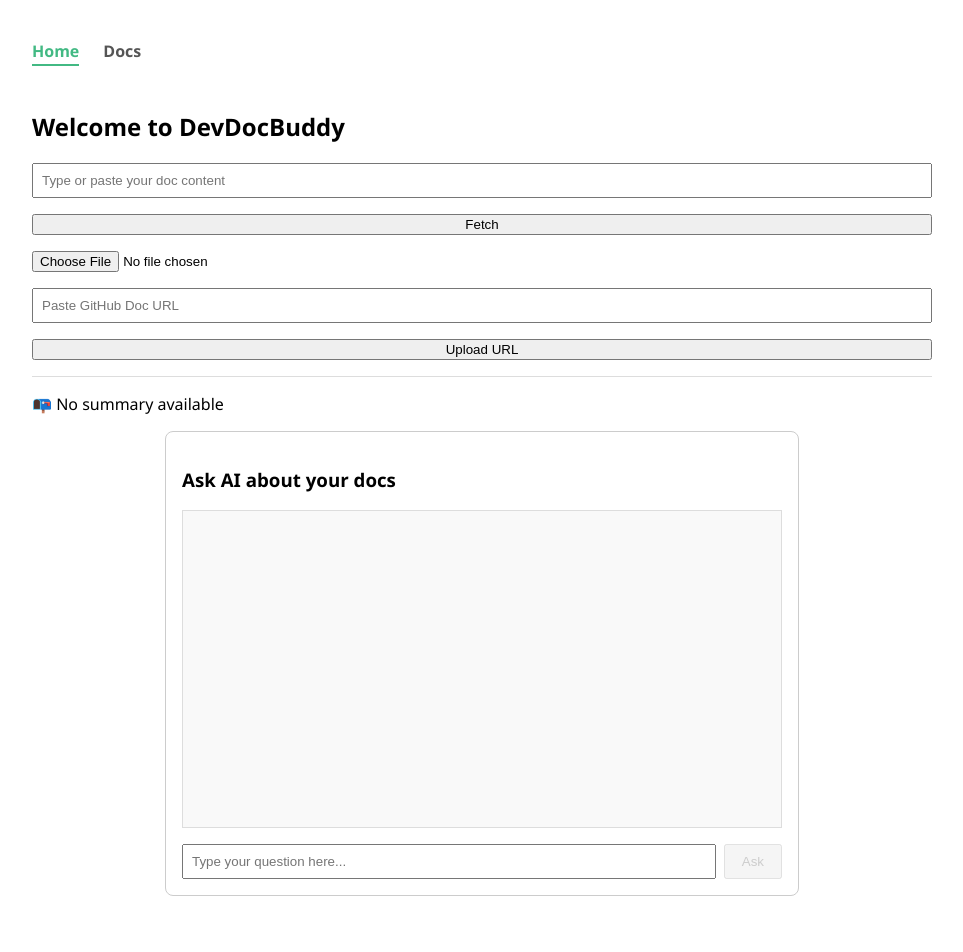
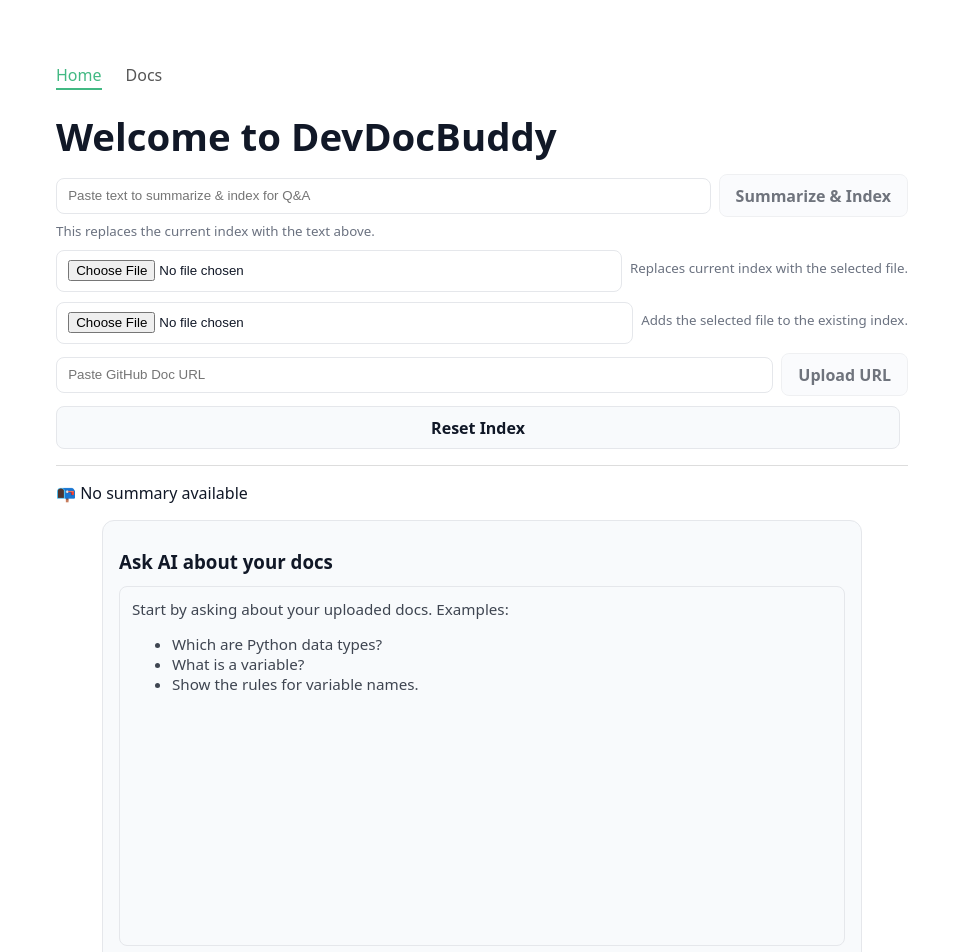
Before and after one commit to parthu34/DevDocBuddy, a Vue app in the folder frontend/: page / in a window 1280 px wide. Shown: the top 952 px of the page, without its empty margins (158-1121 px from the left). Built offline with nearby package versions, Linux system fonts and the light colour scheme.

Commit message:
Improved Frontend and upadted bit in backend

```diff
--- a/frontend/src/App.vue
+++ b/frontend/src/App.vue
@@ -18,49 +18,14 @@
 </template>
 
 <script setup>
-// No extra script logic here as router & pinia are initialized in main.js
 </script>
 
 <style scoped>
-.app-container {
-  max-width: 900px;
-  margin: 0 auto;
-  padding: 2rem;
-  font-family: 'Segoe UI', Tahoma, Geneva, Verdana, sans-serif;
-  display: flex;
-  flex-direction: column;
-  min-height: 100vh;
-}
-
-header {
-  margin-bottom: 1.5rem;
-}
-
-nav {
-  display: flex;
-  gap: 1.5rem;
-  font-weight: bold;
-}
-
-.nav-link {
-  text-decoration: none;
-  color: #555;
-}
-
-.nav-link.active {
-  color: #42b983; /* Vue green */
-  border-bottom: 2px solid #42b983;
-  padding-bottom: 2px;
-}
-
-main {
-  flex-grow: 1;
-}
-
-footer {
-  text-align: center;
-  margin-top: 3rem;
-  color: #888;
-  font-size: 0.9rem;
-}
+.app-container { max-width: 960px; margin: 0 auto; padding: 2rem; display: flex; flex-direction: column; min-height: 100vh; }
+header { margin-bottom: 1.5rem; }
+nav { display: flex; gap: 1.5rem; font-weight: bold; }
+.nav-link { text-decoration: none; color: #555; }
+.nav-link.active { color: #42b983; border-bottom: 2px solid #42b983; padding-bottom: 2px; }
+main { flex: 1; text-align: left; }
+footer { text-align: center; margin-top: 3rem; color: #888; font-size: .9rem; }
 </style>
--- /dev/null
+++ b/frontend/src/api/index.js
@@ -0,0 +1,47 @@
+import axios from 'axios'
+
+const api = axios.create({
+  baseURL: import.meta.env.VITE_API_BASE || '',
+  timeout: 30000,
+})
+
+export async function summarize({ query, index = true, mode = 'replace', title = 'Manual Text' }) {
+  const { data } = await api.post('/api/summarize', { query, index, mode, title })
+  return data
+}
+
+export async function uploadFile(file) {
+  const fd = new FormData()
+  fd.append('file', file)
+  const { data } = await api.post('/api/upload', fd)
+  return data
+}
+
+export async function addDocument(file) {
+  const fd = new FormData()
+  fd.append('file', file)
+  const { data } = await api.post('/api/add-doc', fd)
+  return data
+}
+
+export async function uploadFromURL(url) {
+  const fd = new FormData()
+  fd.append('url', url)
+  const { data } = await api.post('/api/upload-url', fd)
+  return data
+}
+
+export async function resetEmbeddings() {
+  const { data } = await api.post('/api/reset')
+  return data
+}
+
+export async function askQA({ question, top_k = 8 }) {
+  const fd = new FormData()
+  fd.append('question', question)
+  fd.append('top_k', String(top_k))
+  const { data } = await api.post('/api/ask', fd)
+  return data
+}
+
+export default api
--- a/frontend/src/components/DocInput.vue
+++ b/frontend/src/components/DocInput.vue
@@ -1,59 +1,69 @@
 <template>
   <div class="input-area">
-    <!-- Existing Text Input -->
+    <!-- Summarize & Index typed text -->
+    <div class="row">
       <input
         v-model="store.query"
-      placeholder="Type or paste your doc content"
+        placeholder="Paste text to summarize & index for Q&A"
         class="input"
       />
-    <button @click="store.fetchSummary" :disabled="store.loading">
-      {{ store.loading ? 'Fetching...' : 'Fetch' }}
+      <button @click="store.fetchSummary" :disabled="store.loading || !store.query.trim()">
+        {{ store.loading ? 'Working…' : 'Summarize & Index' }}
       </button>
+    </div>
+    <small class="hint">This replaces the current index with the text above.</small>
 
-    <!-- File Upload -->
-    <input type="file" @change="handleFileUpload" />
+    <!-- Upload new document (rebuild index) -->
+    <div class="row">
+      <input type="file" @change="onUpload" />
+      <small class="hint">Replaces current index with the selected file.</small>
+    </div>
+
+    <!-- Add document (incremental) -->
+    <div class="row">
+      <input type="file" @change="onAddDoc" />
+      <small class="hint">Adds the selected file to the existing index.</small>
+    </div>
 
     <!-- GitHub URL -->
-    <input
-      v-model="urlInput"
-      placeholder="Paste GitHub Doc URL"
-      class="input"
-    />
-    <button @click="uploadFromURL" :disabled="store.loading">
-      {{ store.loading ? 'Uploading...' : 'Upload URL' }}
+    <div class="row">
+      <input v-model="store.url" placeholder="Paste GitHub Doc URL" class="input" />
+      <button @click="uploadFromURL" :disabled="store.loading || !store.url.trim()">
+        {{ store.loading ? 'Uploading…' : 'Upload URL' }}
       </button>
+    </div>
+
+    <!-- Index controls -->
+    <div class="row">
+      <button @click="store.resetIndex" :disabled="store.loading">Reset Index</button>
+      <span class="meta" v-if="store.lastFilename">Last: {{ store.lastFilename }}</span>
+    </div>
   </div>
 </template>
 
 <script setup>
-import { ref } from 'vue'
-import { useDocStore } from '../stores/docStore'
+import { useDocStore } from '@/stores/docStore'
+const store = useDocStore()
 
-const store = useDocStore()
-const urlInput = ref('')
-
-const handleFileUpload = async (event) => {
-  const file = event.target.files[0]
-  if (file) {
-    await store.uploadFile(file)
+async function onUpload(e) {
+  const file = e.target.files?.[0]
+  if (file) await store.uploadFile(file)
+  e.target.value = ''
 }
+async function onAddDoc(e) {
+  const file = e.target.files?.[0]
+  if (file) await store.addDoc(file)
+  e.target.value = ''
 }
-
-const uploadFromURL = async () => {
-  if (urlInput.value) {
-    await store.uploadFromURL(urlInput.value)
-  }
+async function uploadFromURL() {
+  if (store.url) await store.uploadFromURL(store.url)
 }
 </script>
 
 <style scoped>
-.input-area {
-  display: flex;
-  flex-direction: column;
-  gap: 1rem;
-  margin: 1rem 0;
-}
-.input {
-  padding: 0.5rem;
-}
+.input-area { display: grid; gap: .6rem; margin: 1rem 0; }
+.row { display: grid; grid-template-columns: 1fr auto; gap: .5rem; align-items: center; }
+.input { padding: .6rem .7rem; border: 1px solid var(--border); border-radius: 8px; }
+.hint { color: var(--muted); margin-top: -.3rem; }
+.meta { opacity: .75; font-size: .9rem; padding-left: .5rem; }
 </style>
--- a/frontend/src/components/DocResults.vue
+++ b/frontend/src/components/DocResults.vue
@@ -8,7 +8,7 @@
 </template>
 
 <script setup>
-import { useDocStore } from '../stores/docStore'
+import { useDocStore } from '@/stores/docStore'
 const store = useDocStore()
 </script>
 
@@ -17,8 +17,7 @@ const store = useDocStore()
   border-top: 1px solid #ddd;
   padding-top: 1rem;
   margin-top: 1rem;
+  text-align: left;
 }
-.error {
-  color: red;
-}
+.error { color: red; }
 </style>
--- a/frontend/src/components/QAWidget.vue
+++ b/frontend/src/components/QAWidget.vue
@@ -3,32 +3,48 @@
     <h3>Ask AI about your docs</h3>
 
     <div class="chat-window" ref="chatWindow">
+      <div v-if="!messages.length" class="empty">
+        Start by asking about your uploaded docs. Examples:
+        <ul>
+          <li>Which are Python data types?</li>
+          <li>What is a variable?</li>
+          <li>Show the rules for variable names.</li>
+        </ul>
+      </div>
+
       <div
         v-for="(msg, index) in messages"
         :key="index"
         :class="['message', msg.from]"
       >
-        <strong>{{ msg.from === 'user' ? 'You' : 'AI' }}:</strong>
-        <p>{{ msg.text }}</p>
+        <div class="who">{{ msg.from === 'user' ? 'You' : 'AI' }}</div>
+        <pre class="bubble answer">{{ msg.text }}</pre>
 
-        <!-- Collapsible sources -->
-        <div v-if="msg.sources && msg.sources.length" class="sources">
-          <button
-            @click="toggleSources(index)"
-            class="toggle-sources-btn"
-          >
+        <div v-if="msg.sources?.length" class="sources">
+          <button class="toggle" @click="toggleSources(index)">
             {{ msg.showSources ? 'Hide Sources' : 'Show Sources' }}
           </button>
           <ul v-show="msg.showSources">
-            <li v-for="(src, i) in msg.sources" :key="i">{{ src }}</li>
+            <li v-for="(s, i) in msg.sources" :key="i">
+              <span class="title">{{ sourceTitle(s) }}</span>
+              <span class="meta">
+                <template v-if="s.page">— p. {{ s.page }}</template>
+                <template v-if="isNumber(s.similarity)">, sim {{ s.similarity.toFixed(3) }}</template>
+              </span>
+            </li>
           </ul>
         </div>
       </div>
+
+      <div v-if="loading" class="loading">Thinking…</div>
     </div>
 
-    <form @submit.prevent="sendQuestion">
-      <input v-model="question" placeholder="Type your question here..." />
+    <form @submit.prevent="sendQuestion" class="ask">
+      <input v-model="question" placeholder="Type your question here…" />
       <button :disabled="loading || !question.trim()">Ask</button>
+      <button type="button" class="secondary" :disabled="loading || !messages.length" @click="clearChat">
+        Clear
+      </button>
     </form>
 
     <p v-if="error" class="error">{{ error }}</p>
@@ -37,16 +53,30 @@
 
 <script setup>
 import { ref, nextTick } from 'vue'
-import axios from 'axios'
+import { askQA } from '@/api'
 
 const question = ref('')
-const messages = ref([]) // {from, text, sources?, showSources?}
+const messages = ref([]) // {from, text, sources?:{title,page,similarity}[], showSources?}
 const loading = ref(false)
 const error = ref(null)
 const chatWindow = ref(null)
 
+function isNumber(x) {
+  return typeof x === 'number' && !Number.isNaN(x)
+}
+
+function sourceTitle(s) {
+  if (!s) return 'Document'
+  if (typeof s === 'string') return s
+  return s.title || 'Document'
+}
+
 function toggleSources(index) {
   messages.value[index].showSources = !messages.value[index].showSources
+}
+
+function clearChat() {
+  messages.value = []
 }
 
 async function sendQuestion() {
@@ -58,26 +88,33 @@ async function sendQuestion() {
   messages.value.push({ from: 'user', text: question.value })
 
   try {
-    const formData = new FormData()
-    formData.append('question', question.value)
+    const data = await askQA({ question: question.value })
+    const answer = (data.answer || 'No answer received.').trim()
 
-    const res = await axios.post('http://localhost:8000/api/ask', formData)
-    const answer = res.data.answer || 'No answer received.'
-    const sources = res.data.sources || []
+    // Normalize sources to objects: {title, page, similarity}
+    const raw = Array.isArray(data.sources) ? data.sources : []
+    const normalized = raw.map((s) => {
+      if (typeof s === 'string') return { title: s }
+      // Some backends send {text, similarity} — keep compatibility
+      if (s.text && !s.title) s.title = 'Document'
+      return {
+        title: s.title || s.source_title || 'Document',
+        page: s.page ?? null,
+        similarity: typeof s.similarity === 'number' ? s.similarity : null
+      }
+    })
 
     messages.value.push({
       from: 'ai',
       text: answer,
-      sources: sources,
-      showSources: false // default collapsed
+      sources: normalized,
+      showSources: false
     })
   } catch (err) {
     error.value = 'Failed to get answer. Please try again.'
   } finally {
     loading.value = false
     question.value = ''
-
-    // Scroll chat window to bottom
     await nextTick()
     if (chatWindow.value) {
       chatWindow.value.scrollTop = chatWindow.value.scrollHeight
@@ -88,69 +125,83 @@ async function sendQuestion() {
 
 <style scoped>
 .qa-widget {
-  max-width: 600px;
+  max-width: 760px;
   margin: 1rem auto;
-  border: 1px solid #ccc;
-  border-radius: 8px;
+  border: 1px solid var(--border);
+  border-radius: 12px;
   padding: 1rem;
+  background: var(--panel-bg);
+  color: var(--panel-text);
 }
 .chat-window {
-  height: 300px;
+  height: 360px;
   overflow-y: auto;
-  border: 1px solid #ddd;
-  padding: 0.5rem;
+  border: 1px solid var(--border);
+  padding: .75rem;
   margin-bottom: 1rem;
-  background: #f9f9f9;
+  background: var(--panel-bg);
+  color: var(--panel-text);
+  border-radius: 8px;
 }
-.message {
-  margin-bottom: 1rem;
+.empty { opacity: .8; font-size: .95rem; }
+.message { margin-bottom: 1rem; display: grid; gap: .25rem; }
+.message .who { font-weight: 600; font-size: .9rem; opacity: .85; }
+.message.user .who { color: #3b82f6; }
+.message.ai .who { color: #16a34a; }
+
+.bubble.answer {
+  white-space: pre-wrap;
+  text-align: left;
+  padding: .6rem .8rem;
+  border-radius: 8px;
+  background: #ffffff;      /* light bubble */
+  color: #111827;           /* dark text so it's readable */
+  border: 1px solid var(--border);
 }
-.message.user {
-  text-align: right;
-  color: #007bff;
+@media (prefers-color-scheme: dark) {
+  .bubble.answer {
+    background: #0f131a;    /* dark bubble */
+    color: #e5e7eb;         /* light text */
+  }
 }
-.message.ai {
+
+.sources {
+  margin-top: .4rem;
+  font-size: .9rem;
+  background: #eef6ff;
+  color: #0b3a6f;
+  padding: .5rem .6rem;
+  border-radius: 6px;
   text-align: left;
-  color: #333;
+  border: 1px solid #dbeafe;
 }
-.sources {
-  margin-top: 0.5rem;
-  font-size: 0.9rem;
-  background: #eef;
-  padding: 0.5rem;
-  border-radius: 6px;
+@media (prefers-color-scheme: dark) {
+  .sources {
+    background: #0b1f33;
+    color: #c9e5ff;
+    border-color: #173a5c;
+  }
 }
-.toggle-sources-btn {
+.toggle {
   background: none;
   border: none;
-  color: #007bff;
+  color: #2563eb;
   cursor: pointer;
   text-decoration: underline;
   padding: 0;
-  margin-bottom: 0.3rem;
-  font-size: 0.9rem;
+  margin-bottom: .25rem;
+  font-size: .9rem;
 }
-.sources ul {
-  padding-left: 1.2rem;
-  margin: 0;
+.sources ul { margin: 0; padding-left: 1.2rem; }
+
+.ask {
+  display: grid;
+  grid-template-columns: 1fr auto auto;
+  gap: .5rem;
 }
-.error {
-  color: red;
-  margin-top: 0.5rem;
-}
-form {
-  display: flex;
-  gap: 0.5rem;
-}
-input {
-  flex-grow: 1;
-  padding: 0.5rem;
-}
-button {
-  padding: 0.5rem 1rem;
-}
-button:disabled {
-  opacity: 0.6;
-  cursor: not-allowed;
-}
+.ask input { padding: .6rem .7rem; }
+.ask button { padding: .6rem 1rem; border-radius: 8px; }
+.ask .secondary { background: var(--panel-bg); }
+.loading { text-align: center; opacity: .8; }
+.error { color: #ef4444; margin-top: .5rem; }
 </style>
--- a/frontend/src/main.js
+++ b/frontend/src/main.js
@@ -2,11 +2,12 @@ import { createApp } from 'vue'
 import App from './App.vue'
 import router from './router'
 import { createPinia } from 'pinia'
+import ElementPlus from 'element-plus'
 import 'element-plus/dist/index.css'
-import ElementPlus from 'element-plus'
+import './style.css'
 
 const app = createApp(App)
-app.use(ElementPlus)
 app.use(router)
 app.use(createPinia())
+app.use(ElementPlus)
 app.mount('#app')
--- a/frontend/src/router/index.js
+++ b/frontend/src/router/index.js
@@ -1,6 +1,6 @@
 import { createRouter, createWebHistory } from 'vue-router'
-import HomeView from '../views/HomeView.vue'
-import DocsView from '../views/DocsView.vue'
+import HomeView from '@/views/HomeView.vue'
+import DocsView from '@/views/DocsView.vue'
 
 const routes = [
   { path: '/', name: 'Home', component: HomeView },
--- a/frontend/src/stores/docStore.js
+++ b/frontend/src/stores/docStore.js
@@ -1,22 +1,30 @@
 import { defineStore } from 'pinia'
-import axios from 'axios'
+import { summarize, uploadFile, uploadFromURL, addDocument, resetEmbeddings } from '@/api'
 
 export const useDocStore = defineStore('docStore', {
   state: () => ({
-    query: '',
+    query: '',         // pasted text
+    url: '',           // GitHub URL (moved from local component state)
     results: null,
     loading: false,
     error: null,
+    lastFilename: null,
   }),
   actions: {
     async fetchSummary() {
       this.loading = true
       this.error = null
       try {
-        const response = await axios.post('/api/summarize', { query: this.query })
-        this.results = response.data.summary
+        const data = await summarize({
+          query: this.query,
+          index: true,            // Summarize & Index (replace)
+          mode: 'replace',
+          title: 'Manual Text'
+        })
+        this.results = data.summary || null
+        this.lastFilename = data.title || 'Manual Text'
       } catch (e) {
-        this.error = e.message || 'Failed to fetch summary'
+        this.error = e?.message || 'Failed to summarize'
       } finally {
         this.loading = false
       }
@@ -25,16 +33,26 @@ export const useDocStore = defineStore('docStore', {
     async uploadFile(file) {
       this.loading = true
       this.error = null
+      this.lastFilename = file?.name || null
       try {
-        const formData = new FormData()
-        formData.append('file', file)
+        const data = await uploadFile(file)
+        this.results = data.summary || null
+      } catch (e) {
+        this.error = e?.message || 'File upload failed'
+      } finally {
+        this.loading = false
+      }
+    },
 
-        const response = await axios.post('/api/upload', formData, {
-          headers: { 'Content-Type': 'multipart/form-data' },
-        })
-        this.results = response.data.summary
+    async addDoc(file) {
+      this.loading = true
+      this.error = null
+      this.lastFilename = file?.name || null
+      try {
+        const data = await addDocument(file)
+        this.results = data.summary || null
       } catch (e) {
-        this.error = e.message || 'File upload failed'
+        this.error = e?.message || 'Add-doc failed'
       } finally {
         this.loading = false
       }
@@ -43,16 +61,29 @@ export const useDocStore = defineStore('docStore', {
     async uploadFromURL(url) {
       this.loading = true
       this.error = null
+      this.lastFilename = url
       try {
-        const formData = new FormData()
-        formData.append('url', url)
+        const data = await uploadFromURL(url)
+        this.results = data.summary || null
+      } catch (e) {
+        this.error = e?.message || 'URL upload failed'
+      } finally {
+        this.loading = false
+      }
+    },
 
-        const response = await axios.post('/api/upload-url', formData, {
-        headers: { 'Content-Type': 'multipart/form-data' },
-        })
-        this.results = response.data.summary
+    async resetIndex() {
+      this.loading = true
+      this.error = null
+      try {
+        await resetEmbeddings()
+        // Also clear user inputs & UI state
+        this.results = null
+        this.lastFilename = null
+        this.query = ''    // clear pasted text
+        this.url = ''      // clear GitHub URL input
       } catch (e) {
-        this.error = e.message || 'URL upload failed'
+        this.error = e?.message || 'Reset failed'
       } finally {
         this.loading = false
       }
--- a/frontend/src/style.css
+++ b/frontend/src/style.css
@@ -1,79 +1,90 @@
 :root {
+  /* Light theme (default) */
+  --bg: #ffffff;
+  --text: #111827;
+  --muted: #6b7280;
+  --panel-bg: #f8fafc;
+  --panel-text: #111827;
+  --border: #e5e7eb;
+  --primary: #42b983;
+  --primary-hover: #3aa777;
+}
+
+@media (prefers-color-scheme: dark) {
+  :root {
+    --bg: #0b0f14;
+    --text: #e5e7eb;
+    --muted: #9ca3af;
+    --panel-bg: #121821;
+    --panel-text: #e5e7eb;
+    --border: #263241;
+    --primary: #66d9a0;
+    --primary-hover: #57c790;
+  }
+}
+
+* { box-sizing: border-box; }
+
+html, body, #app { height: 100%; }
+
+body {
+  margin: 0;
+  background: var(--bg);
+  color: var(--text);
   font-family: system-ui, Avenir, Helvetica, Arial, sans-serif;
-  line-height: 1.5;
-  font-weight: 400;
-
-  color-scheme: light dark;
-  color: rgba(255, 255, 255, 0.87);
-  background-color: #242424;
-
-  font-synthesis: none;
-  text-rendering: optimizeLegibility;
   -webkit-font-smoothing: antialiased;
   -moz-osx-font-smoothing: grayscale;
 }
 
 a {
   font-weight: 500;
-  color: #646cff;
-  text-decoration: inherit;
+  color: var(--primary);
+  text-decoration: none;
 }
-a:hover {
-  color: #535bf2;
-}
+a:hover { color: var(--primary-hover); }
 
-body {
-  margin: 0;
-  display: flex;
-  place-items: center;
-  min-width: 320px;
-  min-height: 100vh;
-}
+h1 { font-size: 2.4rem; line-height: 1.15; margin: 0 0 0.75rem; }
+h2 { margin: 1.25rem 0 0.5rem; }
+h3 { margin: 0.75rem 0; }
 
-h1 {
-  font-size: 3.2em;
-  line-height: 1.1;
+#app {
+  max-width: 980px;
+  margin: 0 auto;
+  padding: 2rem;
+  text-align: left; /* reading-oriented default */
 }
 
 button {
   border-radius: 8px;
-  border: 1px solid transparent;
-  padding: 0.6em 1.2em;
-  font-size: 1em;
-  font-weight: 500;
+  border: 1px solid var(--border);
+  padding: 0.6em 1.0em;
+  font-size: 1rem;
+  font-weight: 600;
   font-family: inherit;
-  background-color: #1a1a1a;
+  background: var(--panel-bg);
+  color: var(--panel-text);
   cursor: pointer;
-  transition: border-color 0.25s;
+  transition: background .15s ease, border-color .15s ease, opacity .15s ease;
 }
-button:hover {
-  border-color: #646cff;
+button:hover { border-color: var(--primary); }
+button:disabled { opacity: .6; cursor: not-allowed; }
+
+input, textarea, select {
+  width: 100%;
+  padding: .6rem .7rem;
+  border: 1px solid var(--border);
+  border-radius: 8px;
+  background: #fff;
+  color: #111827;
 }
-button:focus,
-button:focus-visible {
-  outline: 4px auto -webkit-focus-ring-color;
+@media (prefers-color-scheme: dark) {
+  input, textarea, select {
+    background: #0f131a;
+    color: #e5e7eb;
+    border-color: var(--border);
+  }
 }
 
-.card {
-  padding: 2em;
-}
+.card { padding: 1rem; border: 1px solid var(--border); border-radius: 12px; background: var(--panel-bg); }
 
-#app {
-  max-width: 1280px;
-  margin: 0 auto;
-  padding: 2rem;
-  text-align: center;
-}
-
-@media (prefers-color-scheme: light) {
-  :root {
-    color: #213547;
-    background-color: #ffffff;
-  }
-  a:hover {
-    color: #747bff;
-  }
-  button {
-    background-color: #f9f9f9;
-  }
-}
+footer { text-align: center; margin-top: 3rem; color: var(--muted); font-size: .9rem; }
--- a/frontend/src/views/HomeView.vue
+++ b/frontend/src/views/HomeView.vue
@@ -8,7 +8,7 @@
 </template>
 
 <script setup>
-import DocInput from '../components/DocInput.vue'
-import DocResults from '../components/DocResults.vue'
-import QAWidget from '../components/QAWidget.vue'
+import DocInput from '@/components/DocInput.vue'
+import DocResults from '@/components/DocResults.vue'
+import QAWidget from '@/components/QAWidget.vue'
 </script>
```
Also changed, not shown: frontend/src/components/HelloWorld.vue (deleted, +0 -43 lines), frontend/vite.config.js (+33 -8 lines), 2 other files (tests, documents, lock files or other folders). Lines whose indentation alone changed are shown as unchanged.
